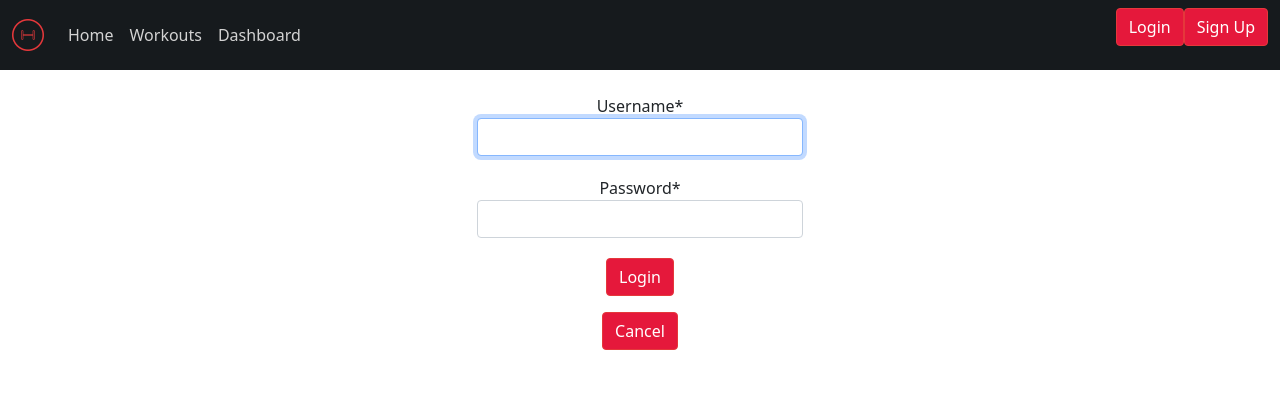
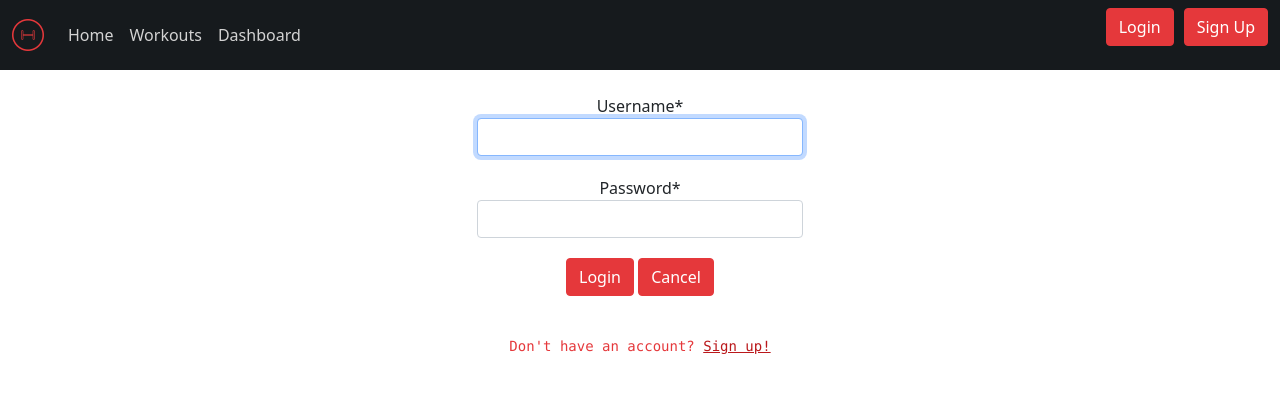
Before and after one commit to nordic16/xLift, a Django app: page /lifters/login/ in a window 1280 px wide. Shown: the top 393 px of the page. Run offline with Django 3.2, Linux system fonts and the light colour scheme; some libraries are stand-ins or nearby versions.

Commit message:
improved the website

```diff
--- a/static/css/base.css
+++ b/static/css/base.css
@@ -9,7 +9,7 @@
 }
 
 .btn, .btn-primary {
-    background-color: #e5183b !important;
+    background-color: #e5383b !important;
     border-color: #e5383b !important;
 }
 
@@ -21,6 +21,23 @@
     color: #f5f3f4 !important;
 }
 
+.d-flex a {
+    margin-left: 10px;
+}
+
 .card-text {
     margin-top: 1px;
 }
+
+.auth-text {
+    color: #e5383b
+}
+
+.link-text {
+    text-decoration-color: #ba181b;
+    color: #ba181b;
+}
+
+.link-text:hover {
+    color: #e5383b;
+}
--- a/templates/index.html
+++ b/templates/index.html
@@ -1,13 +1,12 @@
 {% extends 'base.html' %}
 {% block data %}
-{% load static %}
 
 <div class="container-fluid">
   {% if user.is_authenticated %}
     <h1 class="greet">Hello, {{ user.username }}</h1>
   {% else %}
     <h1 class="greet">Hello!</h1>
-    <h2 class="greet">New to xLift? <a href="{% url 'login' %}">Login</a>or <a href="{% url 'signup' %}">sign up!</a></h2>
+    <h2 class="greet">New to xLift? <a class="link-text" href="{% url 'signup' %}">Join the Dark Side!</a></h2>
   {% endif %}
 </div>
 {% endblock %}
--- a/templates/registration/login.html
+++ b/templates/registration/login.html
@@ -1,7 +1,5 @@
 {% extends 'base.html' %}
-{% load static %}
 {% load crispy_forms_tags %}
-
 {% block title %}Login Page{% endblock %}
 
 
@@ -10,6 +8,7 @@
     <div class="container", style="width: 350px;">
         {% csrf_token %}
         {% crispy form %}
-        <a href={% url 'home' %} class="btn btn-danger">Cancel</a>
+        <br>
+        <code class="auth-text">Don't have an account? <a class="link-text" href="{% url 'signup' %}">Sign up!</a></code>
     </div>
 {% endblock %}
--- a/templates/registration/signup.html
+++ b/templates/registration/signup.html
@@ -10,5 +10,7 @@
     <div class="container", style="width: 350px;">
         {% csrf_token %}
         {% crispy form %}
+        <br>
+        <code class="auth-text">Already have an account? <a class="link-text" href="{% url 'login' %}">Log in!</a></code>
     </div>
 {% endblock %}
--- a/users/forms.py
+++ b/users/forms.py
@@ -1,8 +1,10 @@
 from django import forms
-from django.contrib.auth.models import User
+from django.shortcuts import reverse
 from django.contrib.auth.forms import UserCreationForm, ReadOnlyPasswordHashField, AuthenticationForm
 from crispy_forms.helper import FormHelper
-from crispy_forms.layout import Submit
+from crispy_forms.bootstrap import FormActions
+
+from crispy_forms.layout import Submit, Button
 from .models import Lifter
 
 
@@ -20,10 +22,16 @@ class SignUpForm(UserCreationForm):
         self.helper.form_method = 'post'
         self.helper.add_input(Submit('submit', 'Sign Up'))
 
+        # It just works
+        self.helper.add_input(Button('cancel', 'Cancel', css_class='btn-primary',
+             onclick="window.location.href = '{}';".format(reverse('home'))))
+
         self.fields['password1'].help_text = None
         self.fields['password2'].help_text = None
         self.fields['email'].help_text = None
         self.fields['username'].help_text = None
+
+
 
 
 # Sign Up Form
@@ -37,3 +45,6 @@ class LoginForm(AuthenticationForm):
 
         self.helper.form_method = 'post'
         self.helper.add_input(Submit('submit', 'Login'))
+
+        self.helper.add_input(Button('cancel', 'Cancel', css_class='btn-primary',
+             onclick="window.location.href = '{}';".format(reverse('home'))))
--- a/users/urls.py
+++ b/users/urls.py
@@ -1,9 +1,10 @@
-from .views import SignUpView, LoginView
+from .views import SignUpView, LoginView, logout_view
 from django.urls import path, include
 from django.contrib.auth.urls import *
 
 urlpatterns = [
     path('signup/', SignUpView.as_view(), name='signup'),
     path('login/', LoginView.as_view(), name='login'),
+    path('logout/', logout_view, name='logout'),
     path('', include('django.contrib.auth.urls')),
 ]
--- a/users/views.py
+++ b/users/views.py
@@ -1,5 +1,6 @@
 from .forms import *
-from django.contrib.auth.views import LoginView, LogoutView
+from django.contrib.auth.views import LoginView
+from django.contrib.auth import logout
 from django.forms import ModelForm
 from .forms import SignUpForm
 from django.views.generic import CreateView
@@ -20,3 +21,11 @@ class LoginView(LoginView):
 
     def get_success_url(self):
         return '/'
+
+
+def logout_view(request):
+    if request.method == 'POST':
+        logout(request)
+        return redirect('/')
+
+    return render(request, 'registration/logout.html')
--- a/xLift/settings.py
+++ b/xLift/settings.py
@@ -133,4 +133,4 @@ AUTH_USER_MODEL = "users.Lifter"
 CRISPY_TEMPLATE_PACK = 'bootstrap4'
 
 LOGIN_REDIRECT_URL = '/'
-LOGOUT_REDIRECT_URL = '/'
+# LOGOUT_REDIRECT_URL = '/'
```
Also changed, not shown: templates/dashboard.html (+10 -1 lines), templates/registration/logout.html (renamed from templates/registration/logged_out.html, +5 -3 lines).
